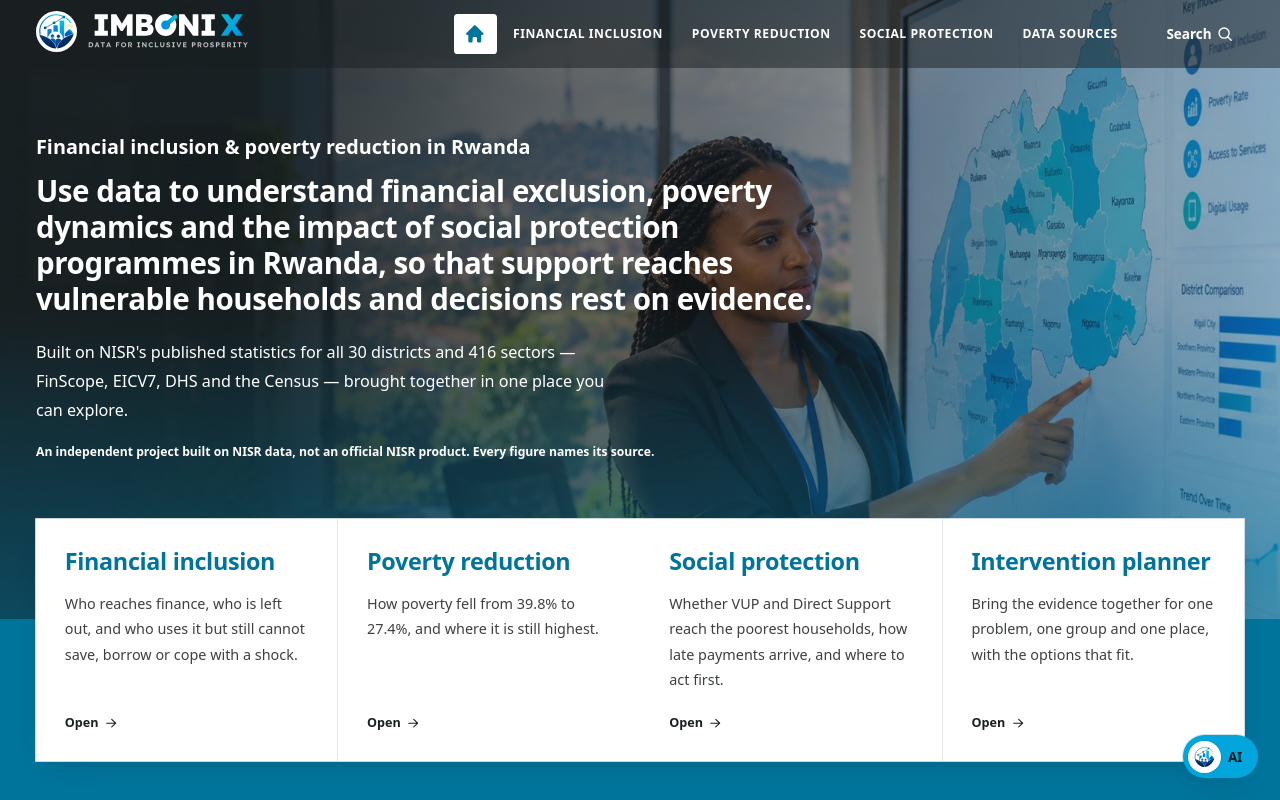
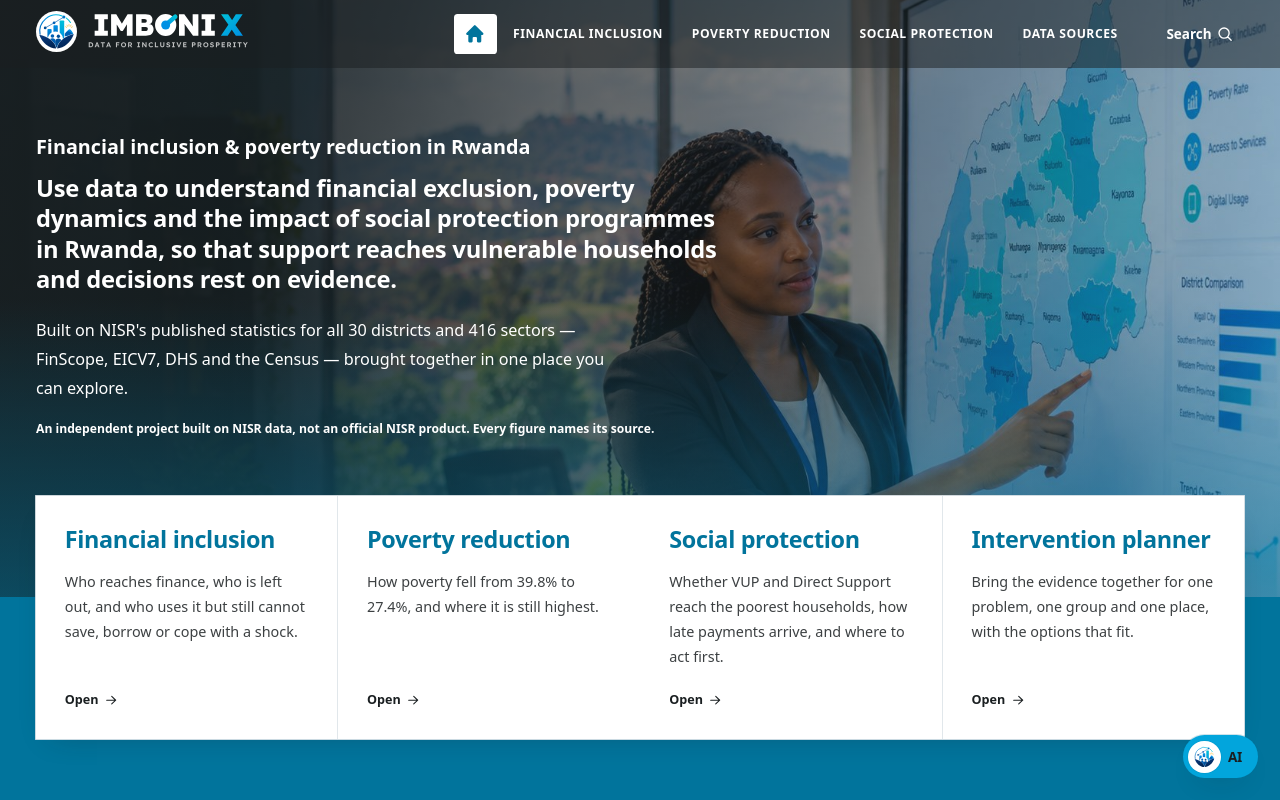
Before and after one commit to dieumerci-niyonkuru/imbonix-nisr-hackathon-2026, a Next.js app in the folder apps/web/: page / in a window 1280 px wide. Shown: the top 800 px of the page. Built offline with nearby package versions, Linux system fonts and the light colour scheme.

Commit message:
style: decrease the home hero headline size further

```diff
--- a/apps/web/src/components/home/home-hero.tsx
+++ b/apps/web/src/components/home/home-hero.tsx
@@ -92,7 +92,7 @@ export function HomeHero({
           </p>
           <h1
             id="home-heading"
-            className="mt-3 max-w-4xl text-pretty font-display text-[1.35rem] font-bold leading-[1.3] tracking-[-0.015em] sm:text-[1.7rem] sm:leading-[1.25] lg:text-[2.05rem] lg:leading-[1.22]"
+            className="mt-3 max-w-3xl text-pretty font-display text-[1.15rem] font-bold leading-[1.35] tracking-[-0.01em] sm:text-[1.4rem] sm:leading-[1.3] lg:text-[1.65rem] lg:leading-[1.28]"
           >
             Use data to understand financial exclusion, poverty dynamics and the impact of social protection programmes in Rwanda,
             so that support reaches vulnerable households and decisions rest on evidence.
```
